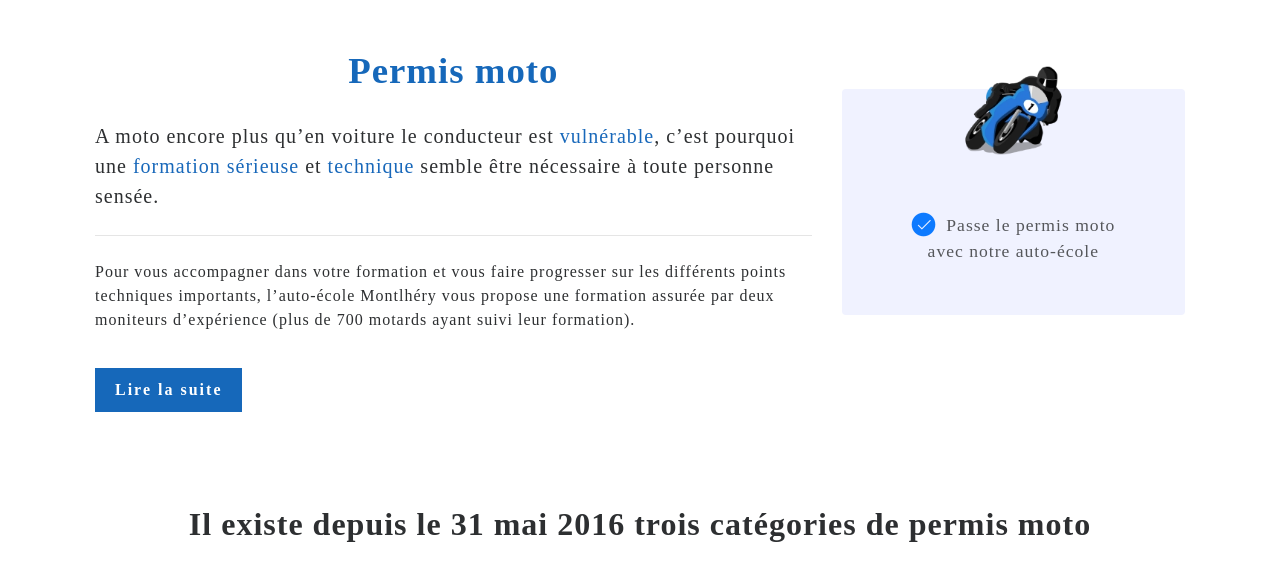
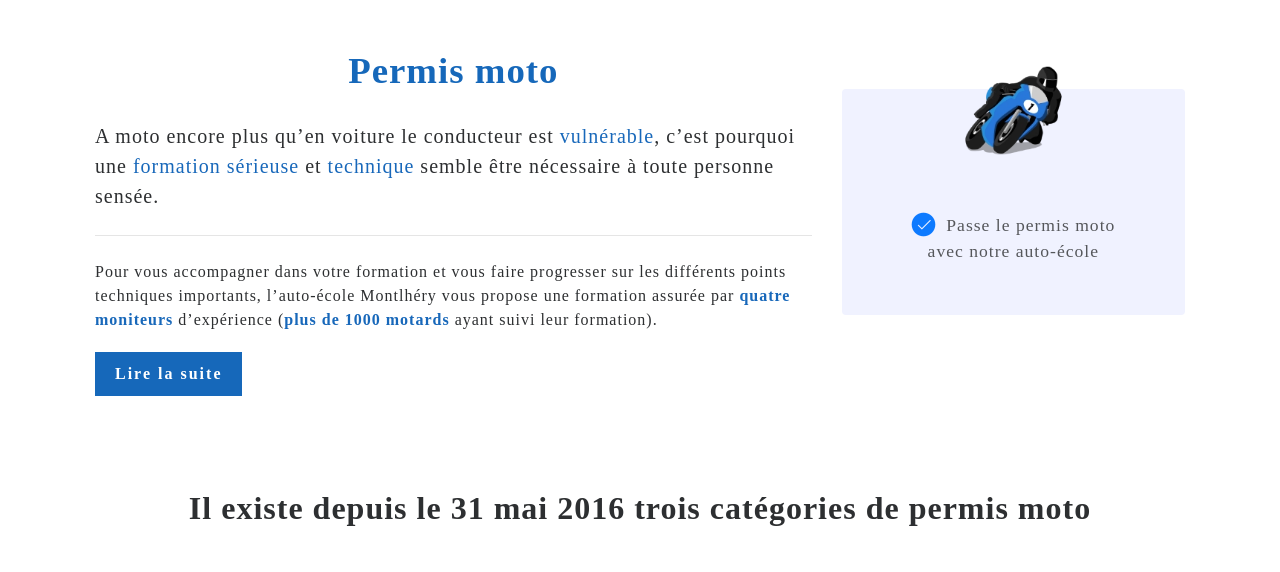
Before and after one commit to keithvald/Montlhery, a PHP site: page /code/permis-moto.php in a window 1280 px wide. Shown: the part 414-986 px from the top of the page. Run offline with PHP 8.4, Linux system fonts and the light colour scheme; some libraries are stand-ins or nearby versions; some web fonts are replaced.

Commit message:
Update permis-moto.php

```diff
--- a/code/permis-moto.php
+++ b/code/permis-moto.php
@@ -17,9 +17,7 @@
         <hr class="my-4" />
         <div class="row">
           <div>
-            <p>
-              Pour vous accompagner dans votre formation et vous faire progresser sur les différents points techniques importants, l’auto-école Montlhéry vous propose une formation assurée par deux moniteurs d’expérience (plus de 700 motards ayant suivi leur formation).
-            </p>
+            Pour vous accompagner dans votre formation et vous faire progresser sur les différents points techniques importants, l’auto-école Montlhéry vous propose une formation assurée par <strong class="c-blue">quatre moniteurs</strong> d’expérience (<strong class="c-blue">plus de 1000 motards</strong> ayant suivi leur formation).
           </div>
           <div id="mon-collapse" class="collapse">
             <p>
```
